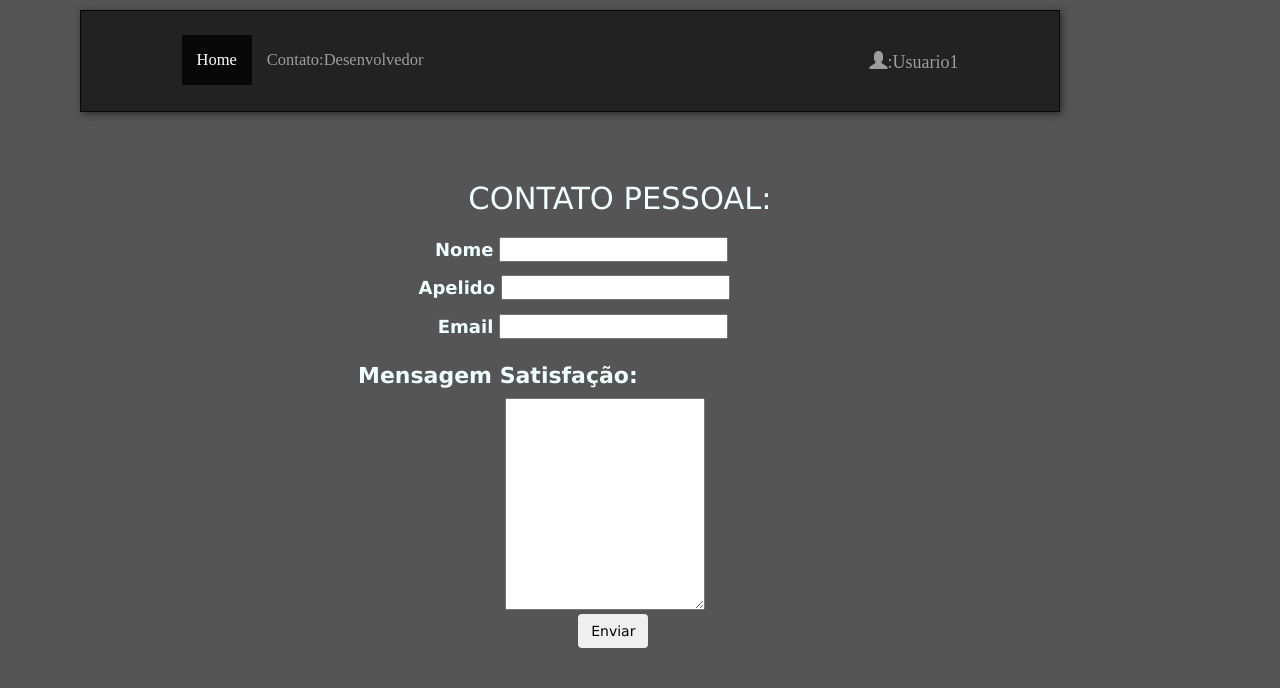
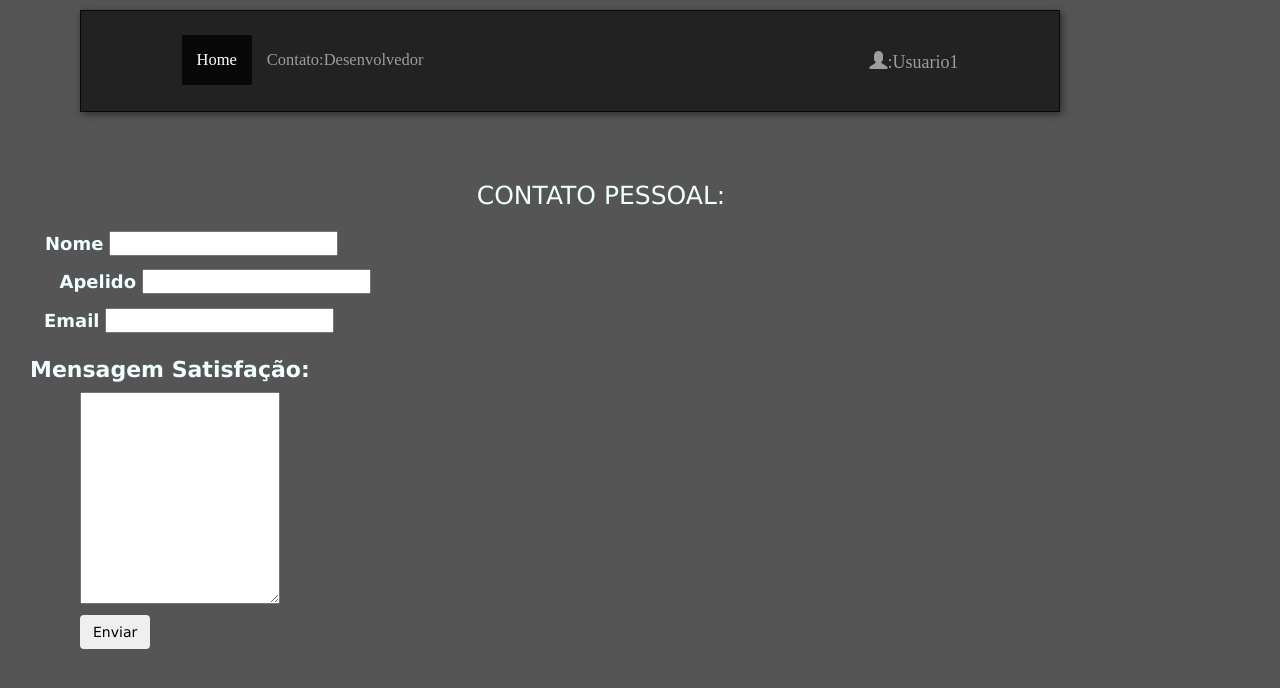
Before and after one commit to Robertsilva2024/Robertsilva2024-Back-end, a plain HTML site: page formulario.html in a window 1280 px wide. Drawn offline with nearby package versions, Linux system fonts and the light colour scheme.

Commit message:
Update formulario.html

```diff
--- a/formulario.html
+++ b/formulario.html
@@ -72,32 +72,32 @@
 </body>
 <section class="container">
   <div class="row">
-  <h3 class="center-align " style="text-align: center;margin-left: -90.1px;font-size: 30.5px;color: azure;">CONTATO PESSOAL:</h3>
+  <h3 class="center-align " style="text-align: center;margin-left: -128px;font-size: 25px;color: azure;">CONTATO PESSOAL:</h3>
     <article class="col s6 offset-s3">
       <form method="POST" action="formulario-contacto.php">
         <div class="input-field">
-          <label for="nombre" style="margin-left: 355px;margin-top: 13.5px;color: azure;">Nome</label>
+          <label for="nombre" style="margin-top: 13.5px;color: azure;margin-left: -35px;">Nome</label>
           <input type="text" name="nombre" required>
         </div>
 
         <div class="input-field">
-          <label for="apellido" style="margin-left: 338.5px;margin-top: 11.5px;color: azure;">Apelido</label>
+          <label for="apellido" style="margin-left: -20.5px;margin-top: 11.5px;color: azure;">Apelido</label>
           <input type="text" name="apellido" required>
         </div>
 
         <div class="input-field" style="color: azure;margin-top: 11.5px;">
-          <label for="email"style="margin-left: 357.8px;margin-top: 12px color:;">Email</label>
+          <label for="email"style="margin-left: -36px;margin-top: 12px color:;">Email</label>
           <input type="email" name="email" required><br><br>
         </div>
 
-        <div class="input-field" style="margin-left: 425px;color: azure;">
+        <div class="input-field" style="margin-left: 300px;color: azure;"></div>
           <i class="material-icons prefix"></i>
           <p style="margin-top: 200
-          px;margin-left: -147px;font-size: 22px;"><strong>Mensagem Satisfação:</strong></p>
-          <textarea name="mensaje" id="" rows="10" class="materialize-textarea"  length="140" required></textarea>
-        </div>
+          px;margin-left: -50px;font-size: 22px;color: azure;"><strong>Mensagem Satisfação:</strong></p>
+          <textarea  name="mensaje" id="" rows="10" class="materialize-textarea"  length="140" required></textarea>
 
-        <p class="center-align" style="float: right; margin-right: 601.6px;color: black;">
+
+        <p class="center-align" style="color: black;margin-top: 7px;">
           <button class="waves-effect waves-light btn" type="submit"><i class="material-icons;"></i>Enviar</button>
         </p>
 
```
